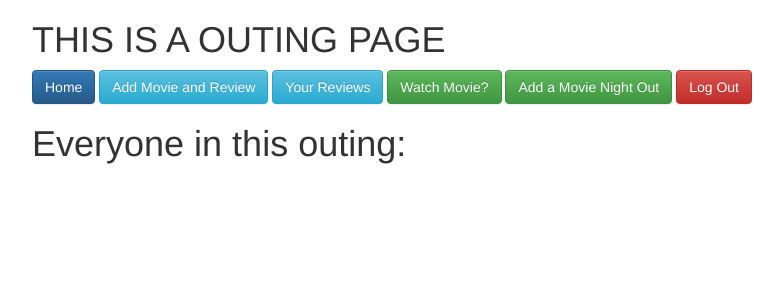
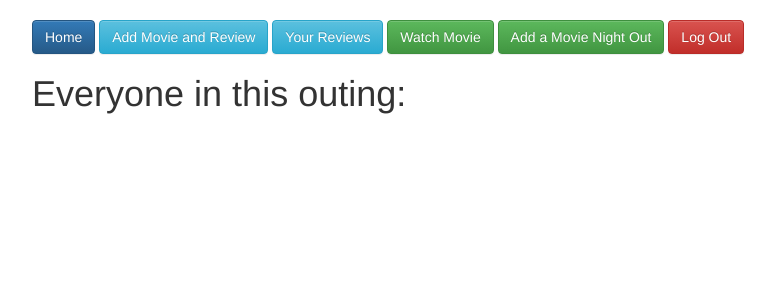
Before and after one commit to andrewc91/Movie_Review, a Django app: template movie_review/apps/movie_app/templates/movie_app/outing.html in a window 1280 px wide. Shown: the top 300 px of the page, without its empty margins (38-821 px from the left). Run offline with Django 3.2, Linux system fonts and the light colour scheme; the template is opened without the code that fills it, so the values that code supplies are empty; some libraries are stand-ins or nearby versions.

Commit message:
all functions working now. style it now

```diff
--- a/movie_review/apps/movie_app/templates/movie_app/add_outing.html
+++ b/movie_review/apps/movie_app/templates/movie_app/add_outing.html
@@ -16,7 +16,7 @@
       <a class="btn btn-primary" href="{% url 'movies:index' %}">Home</a>
       <a class="btn btn-info" href="{% url 'movies:new' %}">Add Movie and Review</a>
       <a class="btn btn-info" href="{% url 'movies:show' user.id %}">Your Reviews</a>
-      <a class="btn btn-success" href="{% url 'movies:watch' %}">Watch Movie?</a>
+      <a class="btn btn-success" href="{% url 'movies:watch' %}">Watch Movie</a>
       <a class="btn btn-success" href="{% url 'movies:add' %}">Add a Movie Night Out</a>
       <a class="btn btn-danger" href="{% url 'users:logout' %}">Log Out</a>
 
--- a/movie_review/apps/movie_app/templates/movie_app/index.html
+++ b/movie_review/apps/movie_app/templates/movie_app/index.html
@@ -22,7 +22,7 @@
       <a class="btn btn-primary" href="{% url 'movies:index' %}">Home</a>
       <a class="btn btn-info" href="{% url 'movies:new' %}">Add Movie and Review</a>
       <a class="btn btn-info" href="{% url 'movies:show' user.id %}">Your Reviews</a>
-      <a class="btn btn-success" href="{% url 'movies:watch' %}">Watch Movie?</a>
+      <a class="btn btn-success" href="{% url 'movies:watch' %}">Watch Movie</a>
       <a class="btn btn-success" href="{% url 'movies:add' %}">Add a Movie Night Out</a>
       <a class="btn btn-danger" href="{% url 'users:logout' %}">Log Out</a>
 
--- a/movie_review/apps/movie_app/templates/movie_app/new.html
+++ b/movie_review/apps/movie_app/templates/movie_app/new.html
@@ -18,7 +18,7 @@
       <a class="btn btn-primary" href="{% url 'movies:index' %}">Home</a>
       <a class="btn btn-info" href="{% url 'movies:new' %}">Add Movie and Review</a>
       <a class="btn btn-info" href="{% url 'movies:show' user.id %}">Your Reviews</a>
-      <a class="btn btn-success" href="{% url 'movies:watch' %}">Watch Movie?</a>
+      <a class="btn btn-success" href="{% url 'movies:watch' %}">Watch Movie</a>
       <a class="btn btn-success" href="{% url 'movies:add' %}">Add a Movie Night Out</a>
       <a class="btn btn-danger" href="{% url 'users:logout' %}">Log Out</a>
       <h1></h1>
--- a/movie_review/apps/movie_app/templates/movie_app/outing.html
+++ b/movie_review/apps/movie_app/templates/movie_app/outing.html
@@ -13,11 +13,11 @@
   <body>
 
     <div class="container">
-      <h1>THIS IS A OUTING PAGE</h1>
+      <h1></h1>
       <a class="btn btn-primary" href="{% url 'movies:index' %}">Home</a>
       <a class="btn btn-info" href="{% url 'movies:new' %}">Add Movie and Review</a>
       <a class="btn btn-info" href="{% url 'movies:show' user.id %}">Your Reviews</a>
-      <a class="btn btn-success" href="{% url 'movies:watch' %}">Watch Movie?</a>
+      <a class="btn btn-success" href="{% url 'movies:watch' %}">Watch Movie</a>
       <a class="btn btn-success" href="{% url 'movies:add' %}">Add a Movie Night Out</a>
       <a class="btn btn-danger" href="{% url 'users:logout' %}">Log Out</a>
 
--- a/movie_review/apps/movie_app/templates/movie_app/show.html
+++ b/movie_review/apps/movie_app/templates/movie_app/show.html
@@ -16,7 +16,7 @@
       <a class="btn btn-primary" href="{% url 'movies:index' %}">Home</a>
       <a class="btn btn-info" href="{% url 'movies:new' %}">Add Movie and Review</a>
       <a class="btn btn-info" href="{% url 'movies:show' user.id %}">Your Reviews</a>
-      <a class="btn btn-success" href="{% url 'movies:watch' %}">Watch Movie?</a>
+      <a class="btn btn-success" href="{% url 'movies:watch' %}">Watch Movie</a>
       <a class="btn btn-success" href="{% url 'movies:add' %}">Add a Movie Night Out</a>
       <a class="btn btn-danger" href="{% url 'users:logout' %}">Log Out</a>
 
--- a/movie_review/apps/movie_app/templates/movie_app/showMovie.html
+++ b/movie_review/apps/movie_app/templates/movie_app/showMovie.html
@@ -17,7 +17,7 @@
       <a class="btn btn-primary" href="{% url 'movies:index' %}">Home</a>
       <a class="btn btn-info" href="{% url 'movies:new' %}">Add Movie and Review</a>
       <a class="btn btn-info" href="{% url 'movies:show' user.id %}">Your Reviews</a>
-      <a class="btn btn-success" href="{% url 'movies:watch' %}">Watch Movie?</a>
+      <a class="btn btn-success" href="{% url 'movies:watch' %}">Watch Movie</a>
       <a class="btn btn-success" href="{% url 'movies:add' %}">Add a Movie Night Out</a>
       <a class="btn btn-danger" href="{% url 'users:logout' %}">Log Out</a>
 
--- a/movie_review/apps/movie_app/templates/movie_app/watch.html
+++ b/movie_review/apps/movie_app/templates/movie_app/watch.html
@@ -17,7 +17,7 @@
       <a class="btn btn-primary" href="{% url 'movies:index' %}">Home</a>
       <a class="btn btn-info" href="{% url 'movies:new' %}">Add Movie and Review</a>
       <a class="btn btn-info" href="{% url 'movies:show' user.id %}">Your Reviews</a>
-      <a class="btn btn-success" href="{% url 'movies:watch' %}">Watch Movie?</a>
+      <a class="btn btn-success" href="{% url 'movies:watch' %}">Watch Movie</a>
       <a class="btn btn-success" href="{% url 'movies:add' %}">Add a Movie Night Out</a>
       <a class="btn btn-danger" href="{% url 'users:logout' %}">Log Out</a>
 
```
Also changed, not shown: movie_review/db.sqlite3.
